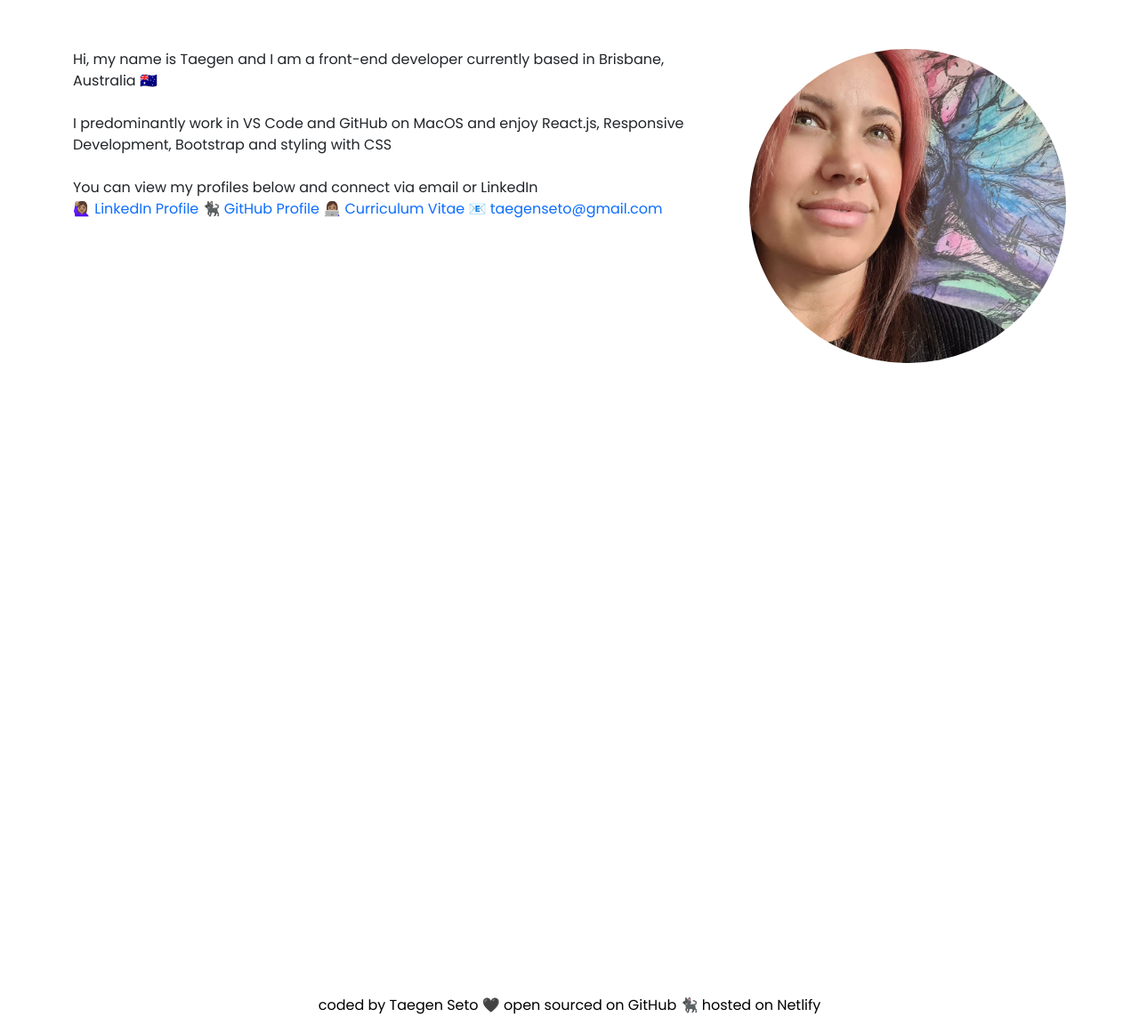
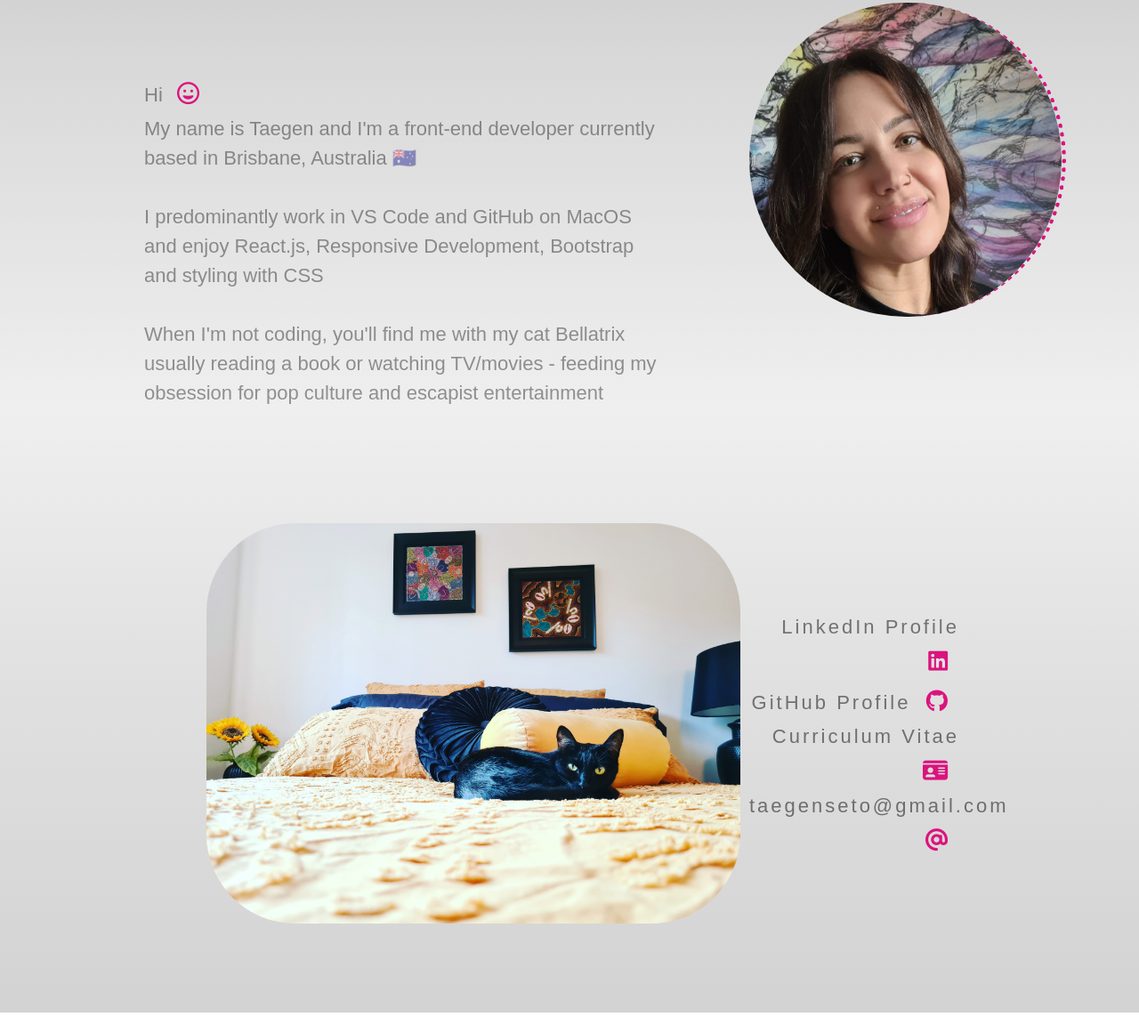
Before and after one commit to taegen-seto/portfolio, a plain HTML site: page about.html in a window 1280 px wide. Shown: the part 277-1429 px from the top of the page at 89% size. Drawn offline with nearby package versions, Linux system fonts and the light colour scheme; a web font is replaced by a local one.

Commit message:
install font awesome and styled about page

```diff
--- a/about.html
+++ b/about.html
@@ -19,6 +19,10 @@
     <script
       src="https://cdn.jsdelivr.net/npm/bootstrap@5.3.2/dist/js/bootstrap.bundle.min.js"
       integrity="sha384-C6RzsynM9kWDrMNeT87bh95OGNyZPhcTNXj1NW7RuBCsyN/o0jlpcV8Qyq46cDfL"
+      crossorigin="anonymous"
+    ></script>
+    <script
+      src="https://kit.fontawesome.com/ed166636d3.js"
       crossorigin="anonymous"
     ></script>
     <title>Taegen Seto - About Me</title>
@@ -49,81 +53,90 @@
     </div>
   </nav>
 
-  <body class="about-page">
+  <body class="body-subpage">
     <div class="container">
       <header>
-        <h1>About Me</h1>
+        <h3>.About Me.</h3>
       </header>
       <main>
         <div class="row">
           <div class="col-sm-8">
             <section class="bio">
-              Hi, my name is Taegen and I am a front-end developer currently
-              based in Brisbane, Australia 🇦🇺
+              Hi <i class="fa-regular fa-face-grin icon"></i>
+              <br />
+              My name is Taegen and I'm a front-end developer currently based in
+              Brisbane, Australia 🇦🇺
               <br />
               <br />
               I predominantly work in VS Code and GitHub on MacOS and enjoy
               React.js, Responsive Development, Bootstrap and styling with CSS
               <br />
               <br />
-              You can view my profiles below and connect via email or LinkedIn
+              When I'm not coding, you'll find me with my cat Bellatrix usually
+              reading a book or watching TV/movies - feeding my obsession for
+              pop culture and escapist entertainment
             </section>
+          </div>
+          <div class="col-sm-4">
+            <img
+              src="src/images/headshot.jpeg"
+              alt="headshot"
+              title="headshot"
+              class="headshot"
+            />
+          </div>
+        </div>
+        <div class="row">
+          <div class="col-sm-8">
+            <img
+              src="src/images/Bella-yellow.jpg"
+              alt="Bella"
+              title="Bellatrix the cat"
+              class="Bella"
+            />
+          </div>
+          <div class="col-sm-4">
             <section class="contact">
+              <div>
                 <a
                   href="https://www.linkedin.com/in/taegen/"
                   title="LinkedIn profile"
                   target="_blank"
-                >🙋🏽‍♀️ LinkedIn Profile</a
+                  >LinkedIn Profile</a
                 >
+                <i class="fa-brands fa-linkedin icon"></i>
+              </div>
+              <div>
                 <a
                   href="https://github.com/taegen-seto"
                   title="GitHub profile"
                   target="_blank"
-                >🐈‍⬛ GitHub Profile</a
+                  >GitHub Profile</a
                 >
+                <i class="fa-brands fa-github icon"></i>
+              </div>
+              <div>
                 <a
                   href="https://drive.google.com/file/d/15GdowJzNs-FllTY5h3Bn4PGeIvJOH5mq/view?usp=sharing"
                   title="Curriculum Vitae"
                   target="_blank"
-                >👩🏽‍💻 Curriculum Vitae</a
+                  >Curriculum Vitae</a
                 >
+
+                <i class="fa-solid fa-id-card icon"></i>
+              </div>
+              <div>
                 <a
                   href="mailto:taegenseto@gmail.com"
                   title="email taegenseto@gmail.com"
-                >📧 taegenseto@gmail.com</a
+                  >taegenseto@gmail.com</a
                 >
+                <i class="fa-solid fa-at icon"></i>
+              </div>
             </section>
-          </div>
-          <div class="col-sm-4">
-            <img
-              src="src/images/FB-profilepic.jpeg"
-              alt="headshot"
-              title="headshot"
-            />
           </div>
         </div>
       </main>
-      <footer>
-        <a
-          href="https://github.com/taegen-seto"
-          title="GitHub profile"
-          target="_blank"
-        >
-          coded by Taegen Seto 🖤</a
-        >
-        <a
-          href="https://github.com/taegen-seto/portfolio"
-          title="GitHub repository"
-          target="_blank"
-          >open sourced on GitHub 🐈‍⬛</a
-        >
-        <a
-          href="https://wonderful-treacle.netlify.app/"
-          title="project on Netlify"
-          target="_blank"
-          >hosted on Netlify</a
-        >
-      </footer>
     </div>
   </body>
 </html>
--- a/src/styles.css
+++ b/src/styles.css
@@ -9,7 +9,7 @@ body {
   background-color: black;
   color: #db137e;
 }
-.body-projects-page {
+.body-subpage {
   background: linear-gradient(
     to top,
     lightgrey 0%,
@@ -35,7 +35,7 @@ h3 {
   text-align: center;
   color: #db137e;
   margin: 50px 0;
-  letter-spacing: 3px;
+  letter-spacing: 22px;
 }
 h4 {
   font-family: "PT Sans Narrow", sans-serif;
@@ -61,7 +61,6 @@ p {
 }
 img {
   width: 100%;
-  border-radius: 200px;
   box-shadow: #bcbcbc;
 }
 a {
@@ -122,3 +121,35 @@ footer a {
 .second-row {
   margin-bottom: 100px;
 }
+.bio {
+  font-family: "PT Sans Narrow", sans-serif;
+  color: rgba(0, 0, 0, 0.4);
+  font-size: 22px;
+  margin: 80px;
+}
+.contact {
+  margin: 150px 120px 0 0;
+  text-align: end;
+  letter-spacing: 3px;
+  padding: 0;
+}
+.contact a {
+  font-family: "PT Sans Narrow", sans-serif;
+  color: rgba(0, 0, 0, 0.5);
+  font-size: 22px;
+}
+.icon {
+  color: #db137e;
+  font-size: 25px;
+  margin: 10px;
+}
+.headshot {
+  border-radius: 200px;
+  border-right: 5px dotted #db137e;
+}
+.Bella {
+  border-radius: 100px;
+  margin: 50px 0 100px 150px;
+  max-width: 600px;
+  padding: 0;
+}
```
Also changed, not shown: projects.html (+1 -1 lines), src/images/Bella-yellow.jpg (added), src/images/FB-profilepic.jpeg (deleted), src/images/headshot.jpeg (added). Lines whose indentation alone changed are shown as unchanged.
